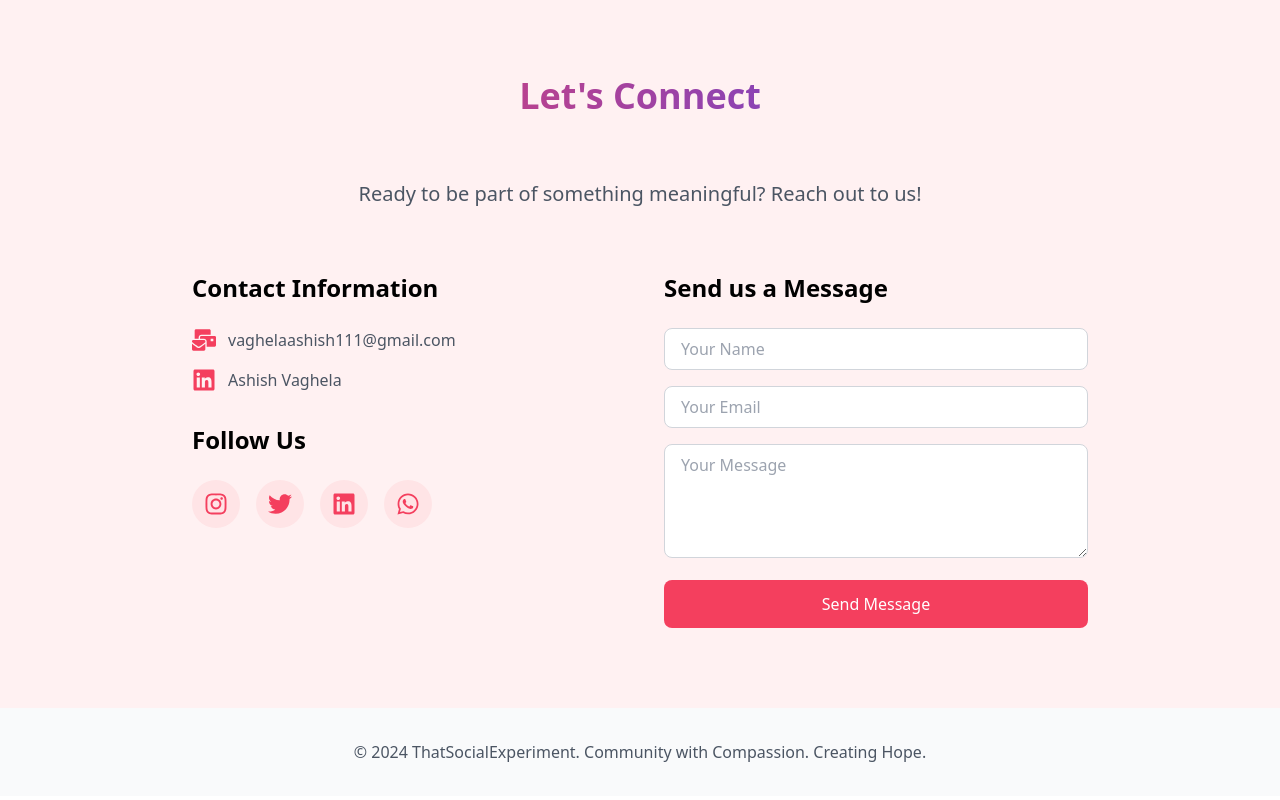
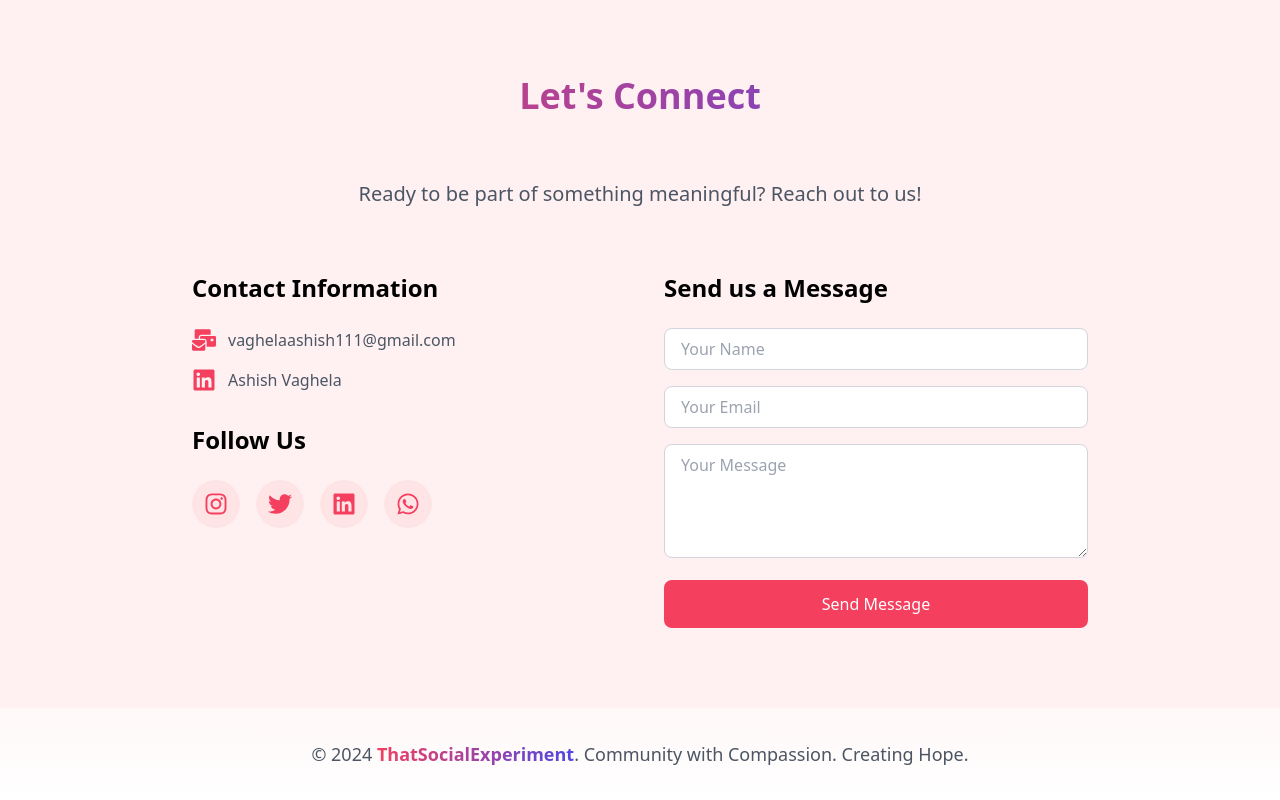
Before and after one commit to Ashish-CodeJourney/ThatSocialExperiment, a React (Vite) app: page / in a window 1280 px wide. Shown: the part 4457-5257 px from the top of the page. Built offline with nearby package versions, Linux system fonts and the light colour scheme.

Commit message:
refactor: Seprate footer component created

```diff
--- a/src/App.tsx
+++ b/src/App.tsx
@@ -1,5 +1,6 @@
 import React from 'react';
 import Header from './components/layout/header/Header.tsx';
+import Footer from './components/layout/footer/Footer.tsx';
 import Hero from './components/hero/Hero.tsx';
 import Mission from './features/mission/Mission.tsx';
 import Gallery from './features/gallery/Gallery.tsx';
@@ -24,11 +25,7 @@ export default function App() {
                 <Join />
                 <Contact />
             </main>
-            <footer className="bg-gray-50 dark:bg-gray-800 py-8 transition-colors duration-200">
-                <div className="container mx-auto px-4 text-center text-gray-600 dark:text-gray-300">
-                    <p>© 2024 ThatSocialExperiment. Community with Compassion. Creating Hope.</p>
-                </div>
-            </footer>
+            <Footer />
             {/* Add Vercel Analytics */}
             <Analytics />
         </div>
--- /dev/null
+++ b/src/components/layout/footer/Footer.tsx
@@ -0,0 +1,19 @@
+import React from 'react';
+
+const Footer: React.FC = () => {
+    return (
+        <footer className="bg-gradient-to-b from-rose-50/50 to-rose dark:from-gray-900 dark:to-gray-800 py-8 transition-all duration-200">
+            <div className="container mx-auto px-4 text-center text-gray-600 dark:text-gray-300">
+                <p className="text-lg font-medium">
+                    © 2024{' '}
+                    <span className="font-extrabold text-transparent bg-clip-text bg-gradient-to-r from-rose-500 to-indigo-600 dark:from-rose-400 dark:to-indigo-400">
+            ThatSocialExperiment
+          </span>
+                    . Community with Compassion. Creating Hope.
+                </p>
+            </div>
+        </footer>
+    );
+};
+
+export default Footer;
```
